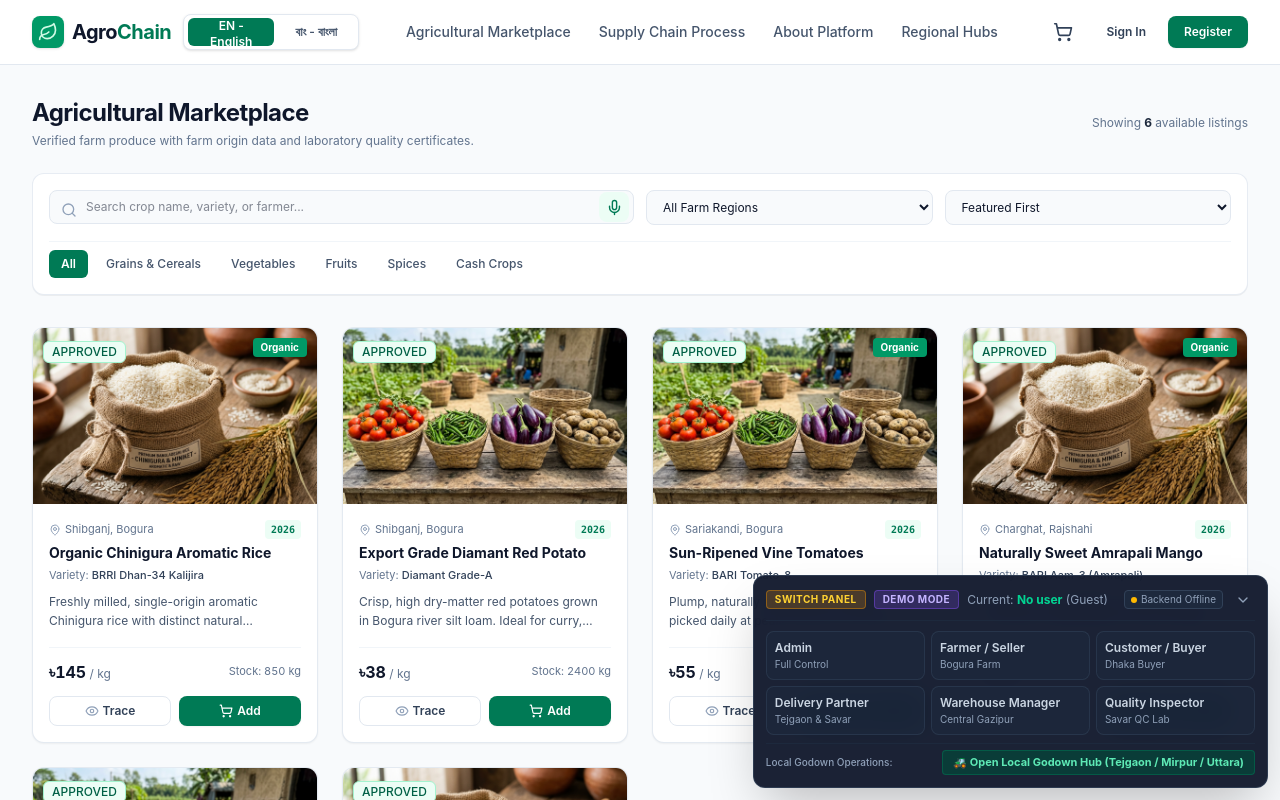
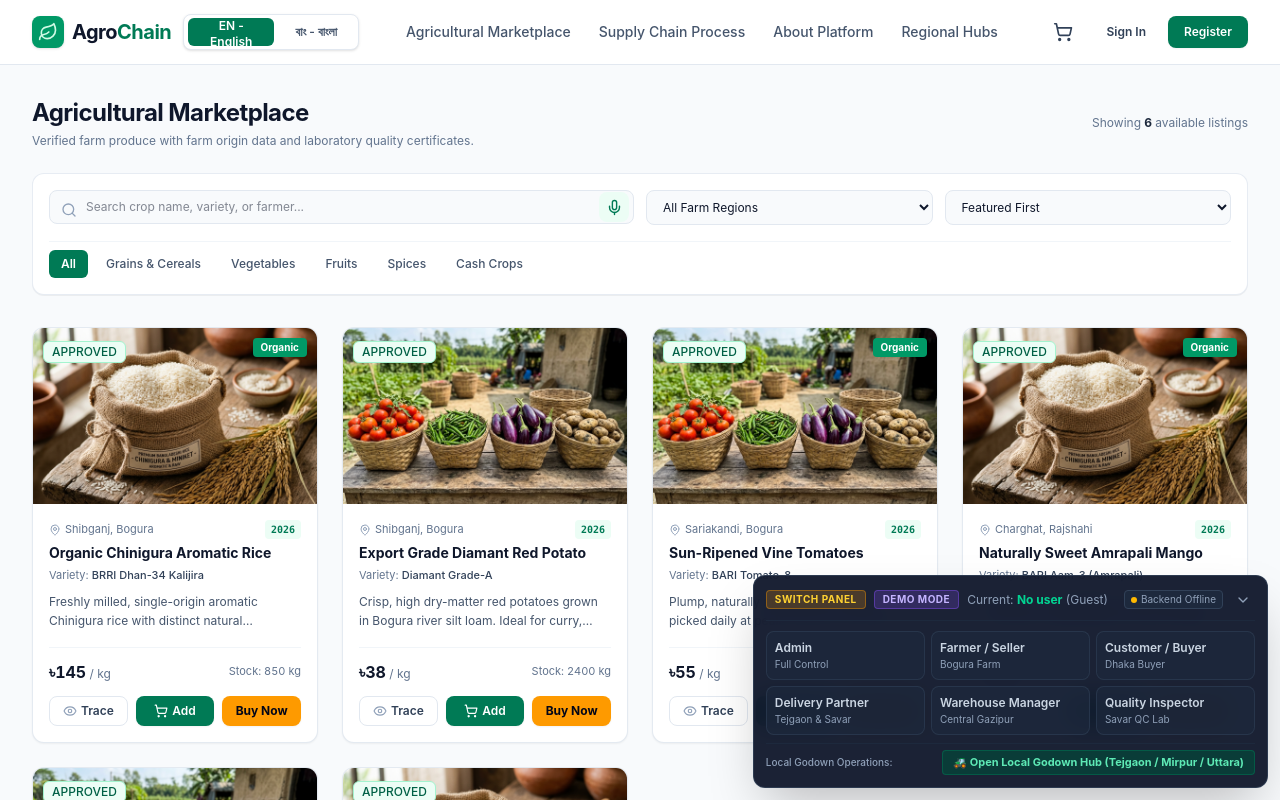
Before and after one commit to mdsaifurrahmanrizbi-spec/agrochain-smart-supply-chain, a React (Vite) app: page /products in a window 1280 px wide. Shown: the top 800 px of the page. Built offline with nearby package versions, Linux system fonts and the light colour scheme; no server answers.

Commit message:
Add Buy Now action to marketplace product cards (#44)

```diff
--- a/src/pages/public/Products.tsx
+++ b/src/pages/public/Products.tsx
@@ -1,5 +1,5 @@
 import React, { useState, useMemo } from 'react';
-import { useSearchParams, Link } from 'react-router-dom';
+import { useSearchParams, Link, useNavigate } from 'react-router-dom';
 import { store } from '../../services/api';
 import { useCart } from '../../context/CartContext';
 import { StatusBadge } from '../../components/common/StatusBadge';
@@ -9,6 +9,7 @@ export const Products: React.FC = () => {
   const [searchParams] = useSearchParams();
   const initialQuery = searchParams.get('q') || '';
   const { addToCart } = useCart();
+  const navigate = useNavigate();
 
   const [search, setSearch] = useState(initialQuery);
   const [selectedCategory, setSelectedCategory] = useState<string>('All');
@@ -41,6 +42,16 @@ export const Products: React.FC = () => {
     addToCart(product, 1);
     setNotification(`Added 1 ${product.unit} of ${product.name} to cart`);
     setTimeout(() => setNotification(null), 3000);
+  };
+
+  const handleBuyNow = (product: typeof store.products[0]) => {
+    if (product.availableQuantity <= 0) {
+      setNotification(`${product.name} is currently out of stock`);
+      setTimeout(() => setNotification(null), 3000);
+      return;
+    }
+    addToCart(product, 1);
+    navigate('/buyer/cart');
   };
 
   return (
@@ -215,7 +226,7 @@ export const Products: React.FC = () => {
                       </span>
                     </div>
 
-                    <div className="grid grid-cols-2 gap-2">
+                    <div className="grid grid-cols-3 gap-2">
                       <Link
                         to={`/products/${p.id}`}
                         className="py-1.5 px-2 text-center rounded-lg border border-slate-200 text-xs font-semibold text-slate-700 hover:bg-slate-50 transition-colors flex items-center justify-center gap-1"
@@ -230,6 +241,13 @@ export const Products: React.FC = () => {
                         <ShoppingCart className="w-3.5 h-3.5" />
                         <span>Add</span>
                       </button>
+                      <button
+                        onClick={() => handleBuyNow(p)}
+                        disabled={p.availableQuantity <= 0}
+                        className="py-1.5 px-2 bg-amber-500 hover:bg-amber-600 disabled:bg-slate-300 disabled:cursor-not-allowed text-slate-950 rounded-lg text-xs font-bold transition-colors flex items-center justify-center gap-1 shadow-xs"
+                      >
+                        <span>Buy Now</span>
+                      </button>
                     </div>
                   </div>
                 </div>
```
